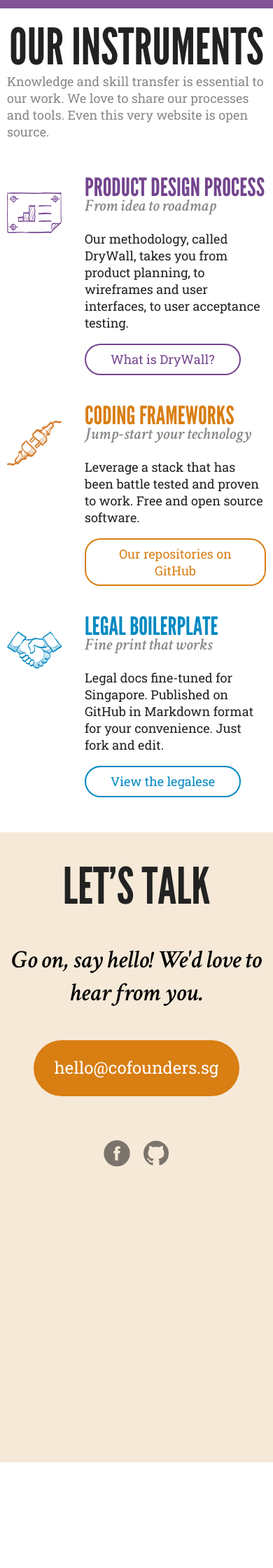
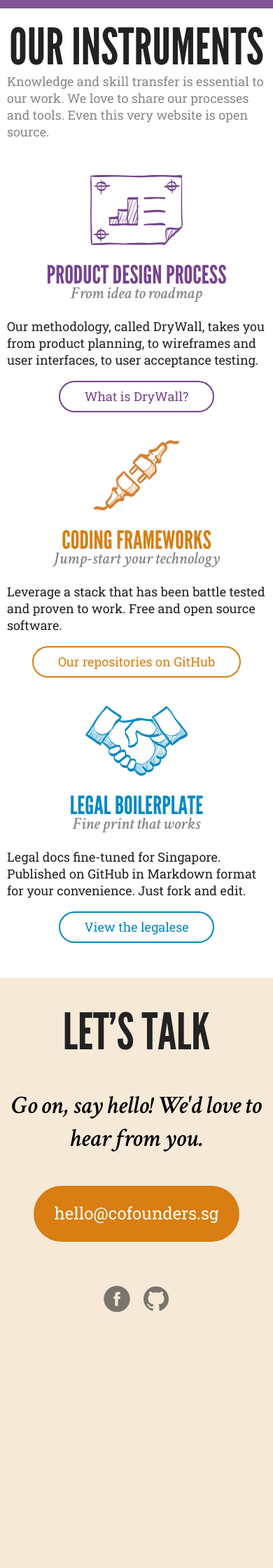
Before and after one commit to cofounders/cofounders.github.io, a Jekyll site: the page built from index.html, in a window 390 px wide. Shown: the part 3983-6223 px from the top of the page at 70% size. Built offline with Jekyll 4.4.1, drawn with Linux system fonts in a browser that asks for light colours; some web fonts are replaced; before the commit the page ends 6072 px from its top, so only the background shows below that.

Commit message:
Styling for portrait view of Instruments

```diff
--- a/styles/site.css
+++ b/styles/site.css
@@ -702,6 +702,36 @@ label.link {
   }
 }
 
+@media (max-width: 768px) and (orientation: portrait) {
+  #instruments .instrument {
+    flex-direction: column;
+  }
+  #instruments .instrument > div {
+    flex: none;
+  }
+  #instruments .instrument,
+  #instruments .instrument h2 {
+    text-align: center;
+  }
+  #instruments .instrument h2 {
+    text-align: center;
+  }
+  #instruments .instrument div > p {
+    text-align: left;
+  }
+  #instruments .instrument > figure {
+    height: 100px;
+    flex: none;
+    text-align: center;
+    max-width: none;
+    padding: 0 0 25px 0;
+  }
+  #instruments .instrument > figure > img {
+    width: auto;
+    height: 100%;
+  }
+}
+
 /* Page: All
  * Screen: Contact
  */
```
